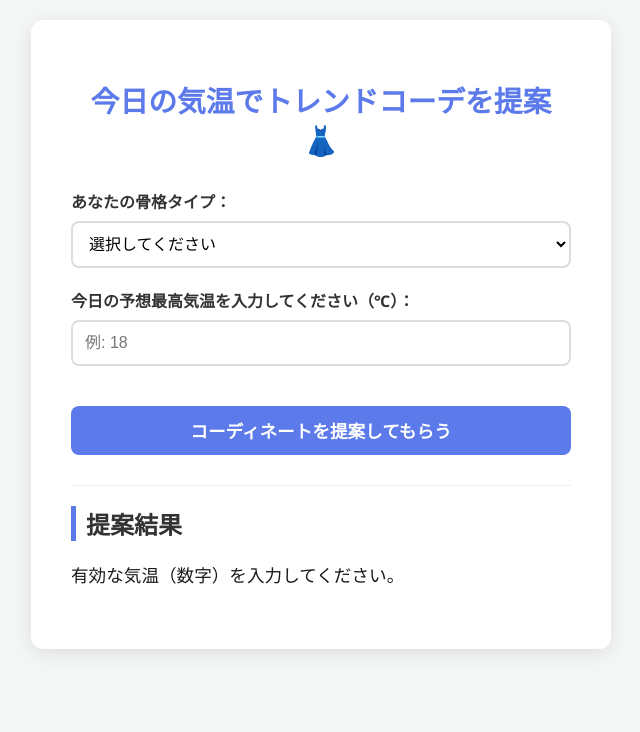
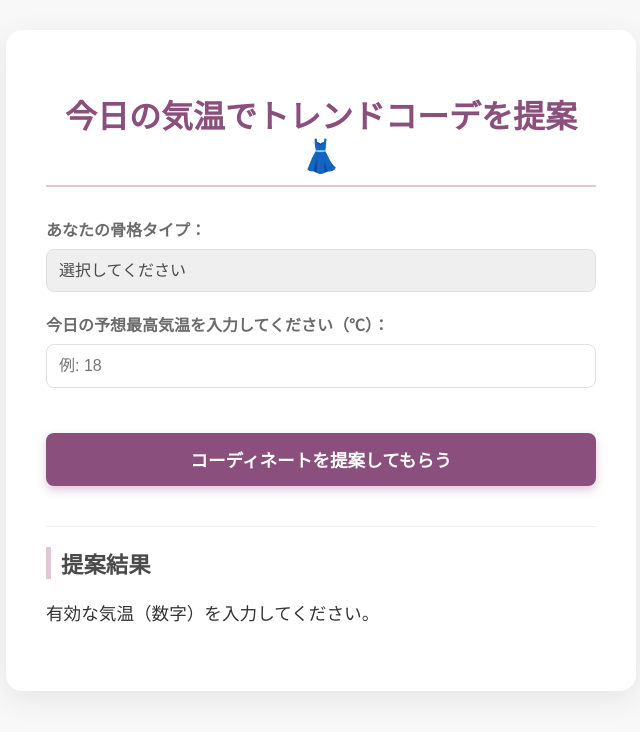
Before and after one commit to kotoneyoneda807/kotoneyoneda807.github.io, a plain HTML site: page index.html in a window 1280 px wide. Both pictures are taken after a click on the button "コーディネートを提案してもらう". Shown: the whole page, without its empty margins (319-959 px from the left). Drawn offline with Linux system fonts and the light colour scheme.

Commit message:
Update style.css

```diff
--- a/style.css
+++ b/style.css
@@ -1,9 +1,10 @@
 body {
-    font-family: 'Segoe UI', Tahoma, Geneva, Verdana, sans-serif;
-    background-color: #f4f7f6;
+    /* 背景色を白に近い柔らかなトーンに変更 */
+    font-family: 'Hiragino Sans', 'Hiragino Kaku Gothic ProN', Meiryo, sans-serif;
+    background-color: #F8F8F8;
     margin: 0;
-    padding: 20px;
-    color: #333;
+    padding: 30px;
+    color: #4A4A4A;
     display: flex;
     justify-content: center;
     align-items: flex-start;
@@ -11,71 +12,83 @@ body {
 }
 
 .container {
+    /* カードのようなデザインに変更 */
     background-color: #ffffff;
     padding: 40px;
-    border-radius: 12px;
-    box-shadow: 0 4px 20px rgba(0, 0, 0, 0.1);
+    border-radius: 16px; /* 角を大きく丸くして柔らかく */
+    box-shadow: 0 8px 30px rgba(0, 0, 0, 0.08); /* 上品な影 */
     width: 100%;
-    max-width: 500px;
+    max-width: 550px;
 }
 
 h1 {
+    /* タイトルカラーを上品なトーンに変更 */
     text-align: center;
-    color: #5C7AEA;
+    color: #8A4F7D; /* ダスティピンクやモーヴ系 */
     margin-bottom: 30px;
-    font-size: 1.8em;
+    font-size: 2em;
+    border-bottom: 2px solid #E0C7D8; /* 細い下線を追加 */
+    padding-bottom: 10px;
 }
 
 label {
     display: block;
     margin-bottom: 8px;
     font-weight: 600;
+    color: #6B6B6B;
 }
 
-/* 骨格選択と気温入力の見た目を整えるCSS */
+/* 入力欄と選択ボックスのスタイルを統一 */
 input[type="number"],
-select { /* <--- ここに select タグを追加しました */
+select {
     width: 100%;
     padding: 12px;
     margin-bottom: 20px;
     box-sizing: border-box;
-    border: 2px solid #ddd;
-    border-radius: 8px;
+    border: 1px solid #E0E0E0; /* 細く薄い線 */
+    border-radius: 8px; /* 角丸を適用 */
     font-size: 1em;
-    transition: border-color 0.3s;
-    /* select要素がボタンのようにならないよう、背景色は白を維持 */
-    background-color: white;
+    color: #4A4A4A;
+    /* フォーカス時にアクセントカラー */
+    transition: border-color 0.3s, box-shadow 0.3s;
+    -webkit-appearance: none; /* iOS/Safariでのデフォルトスタイルを無効化 */
+    -moz-appearance: none;    /* Firefoxでのデフォルトスタイルを無効化 */
+    appearance: none;
 }
 
-input[type="number"]:focus {
-    border-color: #5C7AEA;
+input[type="number"]:focus,
+select:focus {
+    border-color: #A0809A;
+    box-shadow: 0 0 5px rgba(160, 128, 154, 0.5);
     outline: none;
 }
 
-/* 変更後: IDセレクタを使って提案ボタンのみにスタイルを適用する */
+/* 提案ボタンのスタイル */
 #suggest-button {
     display: block;
     width: 100%;
-    padding: 12px;
-    background-color: #5C7AEA;
+    padding: 14px;
+    background-color: #8A4F7D; /* タイトルと同じメインカラー */
     color: white;
     border: none;
     border-radius: 8px;
     cursor: pointer;
     font-size: 1.1em;
-    font-weight: 600;
-    transition: background-color 0.3s;
-    margin-top: 20px; /* 他の要素との間にスペースを追加 */
+    font-weight: 700;
+    transition: background-color 0.3s, transform 0.1s;
+    margin-top: 25px;
+    box-shadow: 0 4px 10px rgba(138, 79, 125, 0.3); /* ボタンに立体感と影 */
 }
 
 #suggest-button:hover {
-    background-color: #4A63D3;
+    background-color: #7B446F;
+    transform: translateY(-1px); /* ホバーで少し浮き上がるエフェクト */
 }
 
 #result-area {
-    margin-top: 30px;
+    margin-top: 40px;
     padding-top: 20px;
-    border-top: 1px solid #eee;
+    border-top: 1px solid #EEEEEE;
 }
 
 #result-area.hidden {
@@ -83,20 +96,22 @@ input[type="number"]:focus {
 }
 
 h2 {
-    color: #333;
-    font-size: 1.5em;
-    border-left: 5px solid #5C7AEA;
+    color: #4A4A4A;
+    font-size: 1.4em;
+    border-left: 5px solid #E0C7D8; /* 左側の区切り線を柔らかな色に */
     padding-left: 10px;
     margin-top: 0;
+    margin-bottom: 20px;
 }
 
 #recommendation-text {
     font-size: 1.1em;
-    line-height: 1.6;
+    line-height: 1.8;
     margin-bottom: 20px;
-    color: #1a1a1a;
+    color: #333333;
 }
 
+/* 提案アイテムのリストスタイル */
 #trend-details ul {
     list-style: none;
     padding: 0;
@@ -104,15 +119,16 @@ h2 {
 }
 
 #trend-details li {
-    background-color: #eef2ff;
-    padding: 10px 15px;
-    margin-bottom: 8px;
-    border-radius: 6px;
+    background-color: #FFF0F5; /* リストの背景を淡いピンクに */
+    padding: 12px 18px;
+    margin-bottom: 10px;
+    border-radius: 10px; /* 角丸を強調 */
     font-size: 0.95em;
-    border-left: 5px solid #849bfd;
+    color: #4A4A4A;
+    border-left: 5px solid #E0C7D8; /* 左の縦線を強調 */
 }
 
 #trend-details strong {
-    color: #4A63D3;
+    color: #8A4F7D; /* 強調文字をメインカラーに */
     font-weight: 700;
 }
```
